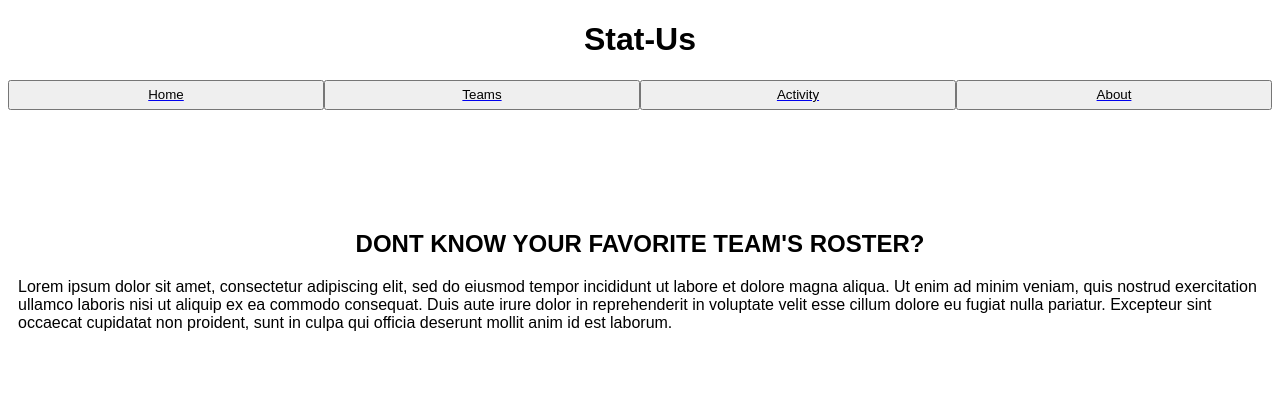
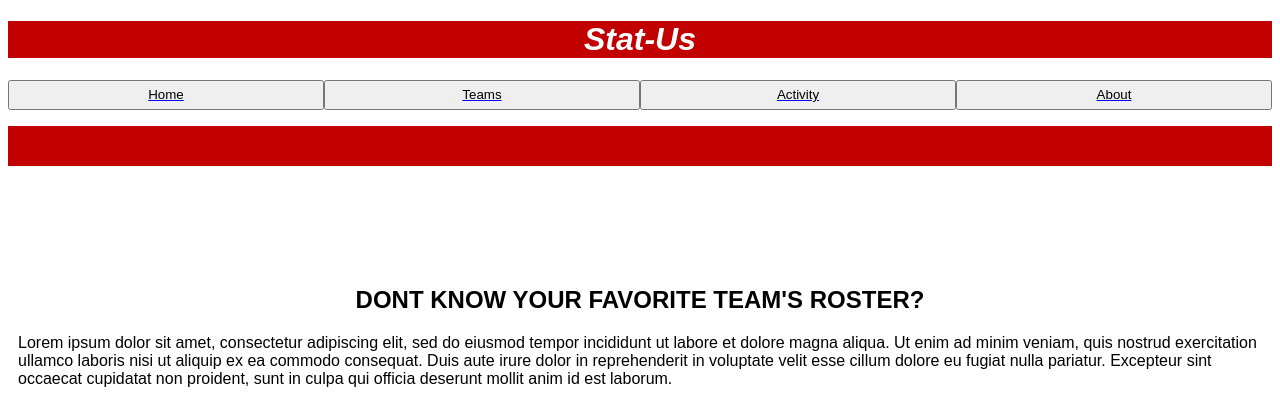
Before and after one commit to josh59/probable-octo-enigma, a plain HTML site: page index.html in a window 1280 px wide. Shown: the top 410 px of the page. Drawn offline with Linux system fonts and the light colour scheme.

Commit message:
added colorFIller div in index.html to create fill blank space under menu

```diff
--- a/home.css
+++ b/home.css
@@ -9,6 +9,9 @@ ul{
 }h1{
     text-align: center;
     font-family: sans-serif;
+    background-color:rgb(194, 0, 0) ;
+    font-style: italic;
+    color:white;
 }
 button{
     display:inline;
@@ -37,3 +40,10 @@ img{
     justify-content: center;
     margin-top:100px;
 }
+#colorFiller{
+    display: flex;
+    background-color: rgb(194,0, 0);
+    height: 40px;
+
+
+}
--- a/index.html
+++ b/index.html
@@ -16,6 +16,7 @@
                 <li><a href ="about.html"><button>About</button></a></li>
             </ul>
         </div>
+        <div id="colorFiller"></div>
         <h2>DONT KNOW YOUR FAVORITE TEAM'S ROSTER?</h2>
         <p>Lorem ipsum dolor sit amet, consectetur adipiscing elit, sed do eiusmod
             tempor incididunt ut labore et dolore magna aliqua. Ut enim ad minim
```
